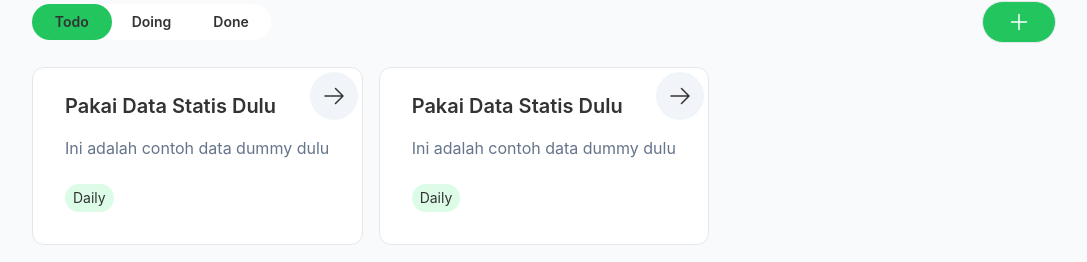
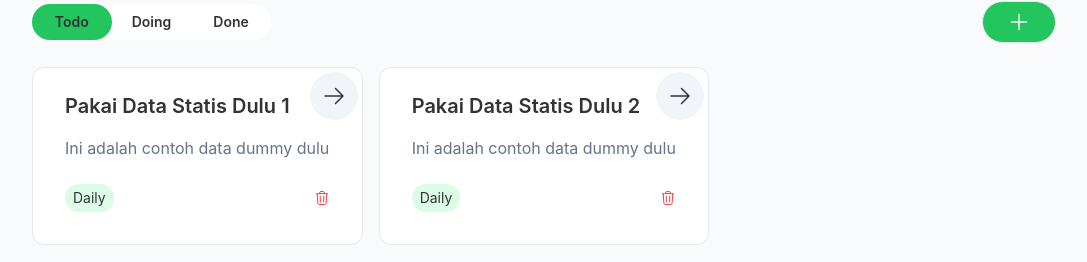
Before and after one commit to rihid/taskman, a React app: page / in a window 1280 px wide. Shown: the part 183-445 px from the top of the page, without its empty margins (96-1183 px from the left). Built offline with nearby package versions, Linux system fonts and the light colour scheme; the HTML template or start-up script is replaced by a standard one.

Commit message:
feat: add delete feature

```diff
--- a/src/App.jsx
+++ b/src/App.jsx
@@ -16,7 +16,7 @@ const TABMENU = [
 const TASKS = [
   {
     id: 1,
-    name: 'Pakai Data Statis Dulu',
+    name: 'Pakai Data Statis Dulu 1',
     category: 'Daily',
     description: 'Ini adalah contoh data dummy dulu',
     schedulde_date: null,
@@ -26,7 +26,7 @@ const TASKS = [
   },
   {
     id: 2,
-    name: 'Pakai Data Statis Dulu',
+    name: 'Pakai Data Statis Dulu 2',
     category: 'Daily',
     description: 'Ini adalah contoh data dummy dulu',
     schedulde_date: null,
@@ -67,6 +67,9 @@ function App() {
       task
     ])
   }
+  const deleteTask = (id) => {
+    setTasks(tasks.filter(task => task.id !== id))
+  }
 
   return (
     <>
@@ -97,7 +100,11 @@ function App() {
           </div>
           <div className="grid grid-cols-1 md:grid-cols-3 gap-4">
             {tasks?.map((task, index) =>
-              <TaskCard key={index} task={task} />
+              <TaskCard
+                key={index}
+                task={task}
+                deleteTask={deleteTask}
+              />
             )}
           </div>
         </div>
--- a/src/components/task-card.jsx
+++ b/src/components/task-card.jsx
@@ -1,8 +1,8 @@
 import React from 'react';
-import { ArrowRightIcon } from '@heroicons/react/24/solid';
+import { ArrowRightIcon, TrashIcon } from '@heroicons/react/24/outline';
 
-function TaskCard({task}) {
-  console.log(task)
+function TaskCard(props) {
+  const { task, deleteTask } = props;
   return (
     <div className="relative flex flex-col justify-beetwen gap-2 rounded-xl bg-background px-8 py-6 border border-foreground/30 hover:border-foreground/60 hover:shadow-lg"
     >
@@ -10,13 +10,19 @@ function TaskCard({task}) {
       <div className=" text-slate-500 my-2">
         <p>{task.description}</p>
       </div>
-      <div className="flex justify-start items-center gap-2 my-2">
-        <div className="bg-green-100 text-foreground text-sm rounded-full px-2 py-1 text-center"
+      <div className="flex justify-between items-center gap-2 my-2">
+        <span className="inline-block bg-green-100 text-foreground text-sm rounded-full px-2 py-1 text-center">
+          {task.category}
+        </span>
+        <button
+          type='button'
+          onClick={() => deleteTask(task.id)}
+          className="inline-block text-red-500 cursor-pointer order-2"
         >
-          {task.category}
-        </div>
+          <TrashIcon className="w-4 h-4" />
+        </button>
       </div>
-      <div className="absolute right-1 top-1 inset-y-0 flex">
+      <div className="absolute right-1 top-1 flex">
         <div className="flex items-center justify-center bg-slate-100 hover:bg-slate-200 w-12 h-12 p-2 rounded-full cursor-pointer"
         >
           <ArrowRightIcon className="w-6 h-6 text-foreground" />
```
